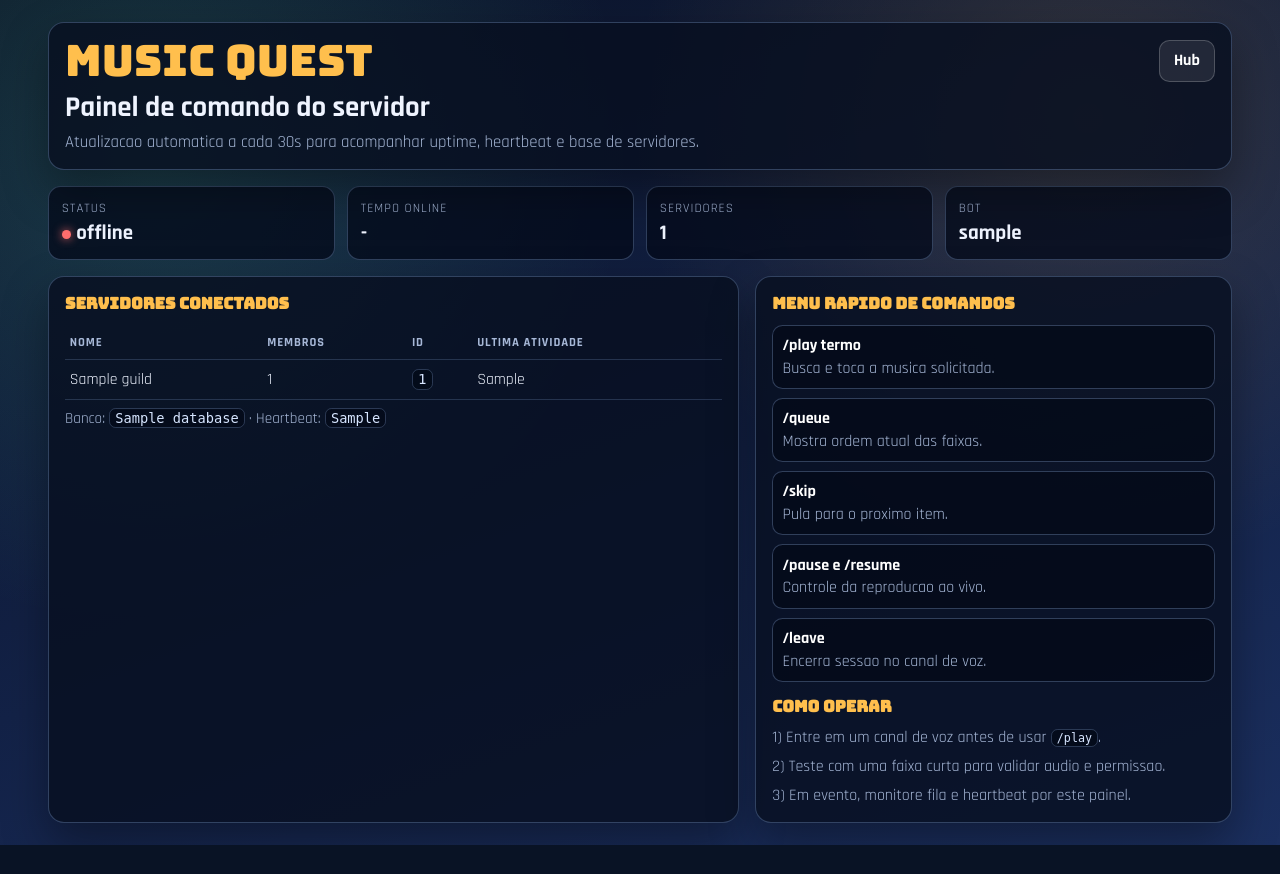
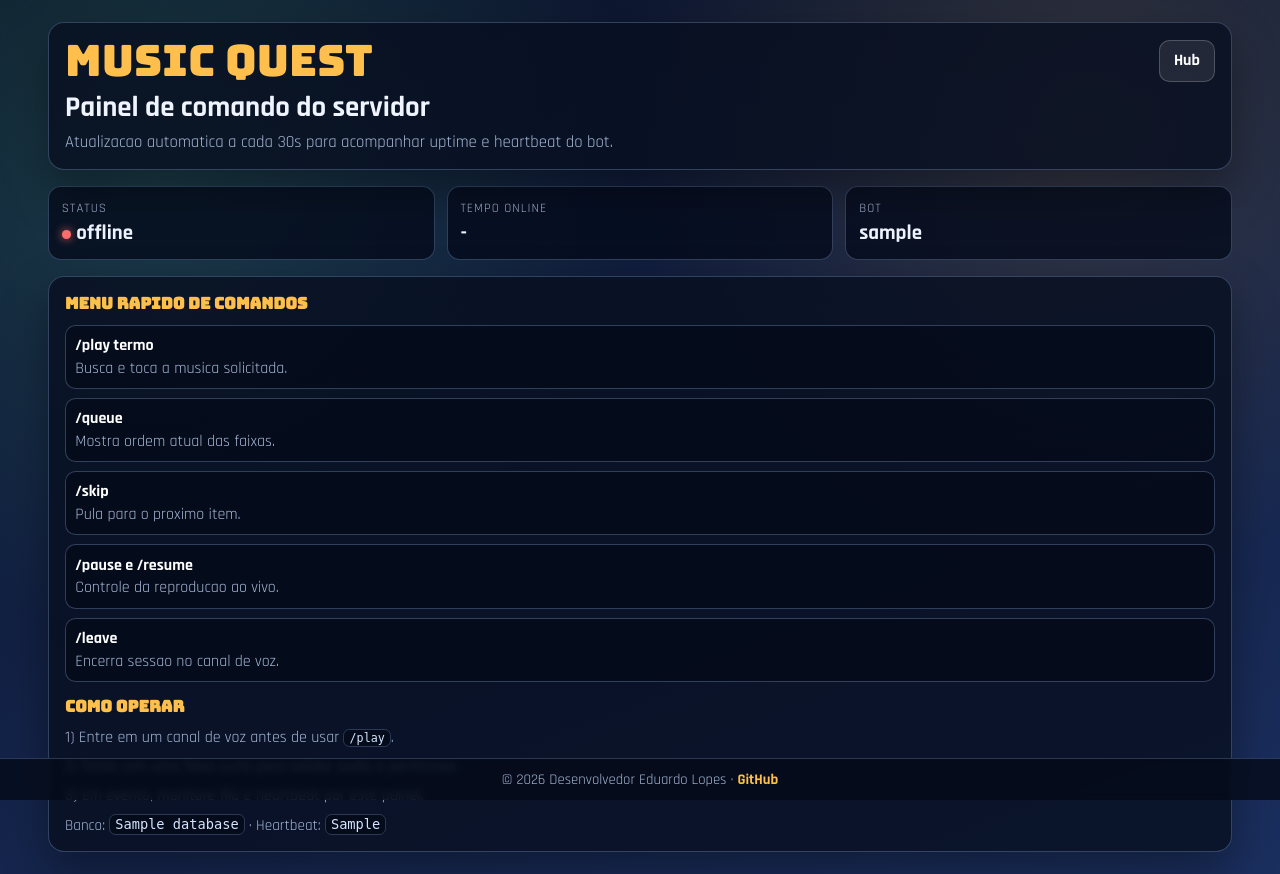
Before and after one commit to dudullsc/bot_discord, a Flask app: template frontend/web/templates/dashboard.html in a window 1280 px wide. Before the commit the page ends 845 px from the top, so only its background shows below. Run offline with Flask 3, Linux system fonts and the light colour scheme; the template is opened without the code that fills it: most values are stand-ins (such as "Sample title", 1, 10 or a date in 2020).

Commit message:
Add footer to HTML templates and inject current year into context
Updated dashboard, index, and result templates to include a fixed footer displaying the current year and developer information. Introduced a context processor in app.py to provide the current year to templates. Enhanced user experience with consistent footer styling across pages.

```diff
--- a/frontend/web/app.py
+++ b/frontend/web/app.py
@@ -5,6 +5,7 @@ from __future__ import annotations
 import os
 import re
 import sys
+from datetime import datetime
 from pathlib import Path
 from urllib.parse import urlencode
 
@@ -27,6 +28,11 @@ BOT_PERMISSIONS = 36_718_592
 OAUTH_SCOPES = "bot applications.commands"
 
 app = Flask(__name__)
+
+
+@app.context_processor
+def inject_template_globals() -> dict:
+    return {"current_year": datetime.now().year}
 
 
 def _reload_env() -> None:
--- a/frontend/web/templates/dashboard.html
+++ b/frontend/web/templates/dashboard.html
@@ -227,6 +227,29 @@
       padding: 0.55rem;
     }
 
+    .site-footer {
+      position: fixed;
+      left: 0;
+      right: 0;
+      bottom: 0;
+      z-index: 3;
+      text-align: center;
+      color: var(--muted);
+      font-size: 0.92rem;
+      padding: 0.7rem 1rem;
+      background: rgba(4, 10, 24, 0.8);
+      border-top: 1px solid rgba(160, 196, 255, 0.24);
+      backdrop-filter: blur(3px);
+    }
+
+    .site-footer a {
+      color: var(--gold);
+      text-decoration: none;
+      font-weight: 700;
+    }
+
+    .site-footer a:hover { text-decoration: underline; }
+
     @media (max-width: 860px) {
       .content { grid-template-columns: 1fr; }
     }
@@ -245,7 +268,7 @@
         </nav>
       </div>
       <h1>Painel de comando do servidor</h1>
-      <p class="lead">Atualizacao automatica a cada 30s para acompanhar uptime, heartbeat e base de servidores.</p>
+      <p class="lead">Atualizacao automatica a cada 30s para acompanhar uptime e heartbeat do bot.</p>
     </section>
 
     <section class="stats">
@@ -258,54 +281,12 @@
         <p class="value">{% if status.online %}{{ uptime_label }}{% else %}-{% endif %}</p>
       </article>
       <article class="stat">
-        <span class="label">servidores</span>
-        <p class="value">{{ status.guild_count or status.guilds|length }}</p>
-      </article>
-      <article class="stat">
         <span class="label">bot</span>
         <p class="value">{{ status.bot_username or "-" }}</p>
       </article>
     </section>
 
-    <section class="content">
-      <article class="panel">
-        <h2>Servidores conectados</h2>
-        {% if status.guilds %}
-        <table>
-          <thead>
-            <tr>
-              <th>Nome</th>
-              <th>Membros</th>
-              <th>ID</th>
-              <th>Ultima atividade</th>
-            </tr>
-          </thead>
-          <tbody>
-            {% for guild in status.guilds %}
-            <tr>
-              <td>{{ guild.name }}</td>
-              <td>{{ guild.member_count if guild.member_count is not none else "-" }}</td>
-              <td><code>{{ guild.guild_id }}</code></td>
-              <td>{{ guild.last_seen or "-" }}</td>
-            </tr>
-            {% endfor %}
-          </tbody>
-        </table>
-        {% else %}
-        <p class="empty">Nenhum servidor registrado ainda. Convide o bot para iniciar o rastreamento.</p>
-        {% endif %}
-        <p class="meta">
-          Banco: <code>{{ status.database }}</code>
-          {% if status.last_heartbeat %}
-          · Heartbeat: <code>{{ status.last_heartbeat }}</code>
-          {% endif %}
-        </p>
-        {% if status.error %}
-        <p class="warn">Erro ao consultar dados: {{ status.error }}</p>
-        {% endif %}
-      </article>
-
-      <aside class="panel">
+    <section class="panel">
         <h2>Menu rapido de comandos</h2>
         <div class="commands">
           <div class="cmd"><strong>/play termo</strong><span>Busca e toca a musica solicitada.</span></div>
@@ -321,8 +302,20 @@
           <p>2) Teste com uma faixa curta para validar audio e permissao.</p>
           <p>3) Em evento, monitore fila e heartbeat por este painel.</p>
         </div>
-      </aside>
+
+        <p class="meta">
+          Banco: <code>{{ status.database }}</code>
+          {% if status.last_heartbeat %}
+          · Heartbeat: <code>{{ status.last_heartbeat }}</code>
+          {% endif %}
+        </p>
+        {% if status.error %}
+        <p class="warn">Erro ao consultar dados: {{ status.error }}</p>
+        {% endif %}
     </section>
   </main>
+  <footer class="site-footer">
+    © {{ current_year }} Desenvolvedor Eduardo Lopes · <a href="https://github.com/dudullsc" target="_blank" rel="noopener noreferrer">GitHub</a>
+  </footer>
 </body>
 </html>
```
Also changed, not shown: frontend/web/templates/index.html (+28 -17 lines), frontend/web/templates/result.html (+26 -2 lines).
